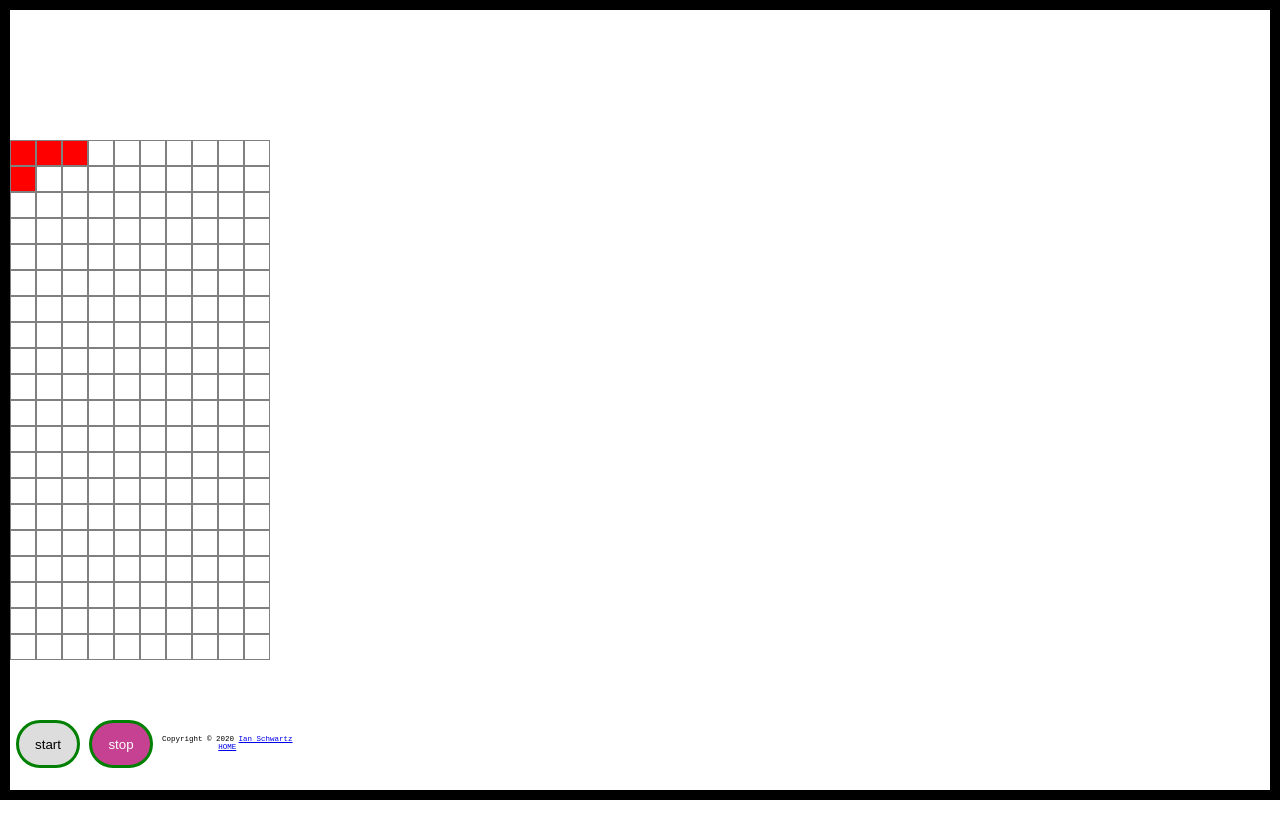
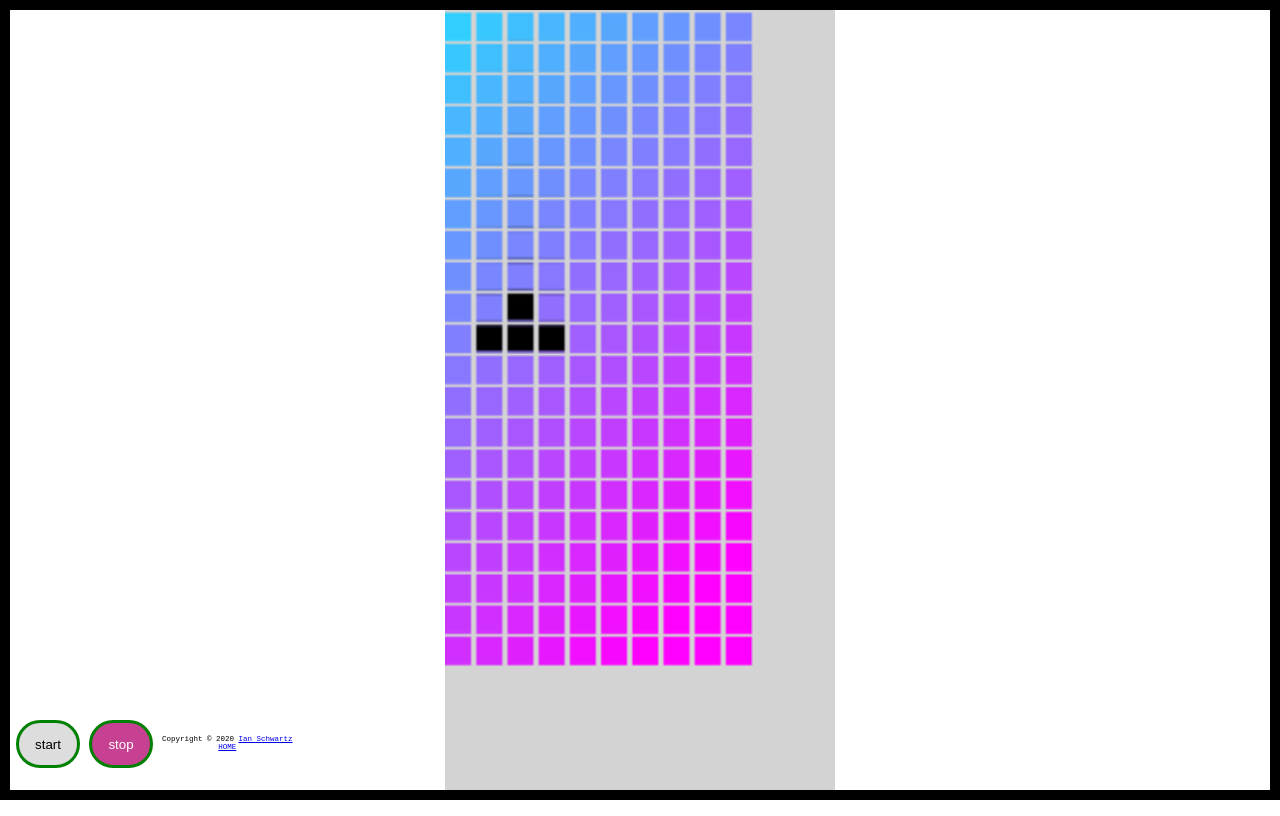
Before and after one commit to schwartzworld/letterpress, a plain HTML site: page deadris/index.html in a window 1280 px wide. Drawn offline with Linux system fonts and the light colour scheme.

Commit message:
Fleshed out a lot of tetris functionality

```diff
--- a/deadris/index.html
+++ b/deadris/index.html
@@ -82,7 +82,10 @@
     .hidden {
       display: none;
     }
-
+    canvas {
+      background:  lightgray;
+      height: 100%;
+    }
     footer {
       background: white;
       font-size: 50%;
@@ -94,7 +97,7 @@
 
 <body>
   <div id='wrapper'>
-    <div id='game'></div>
+    <canvas width="150" height="300"></canvas>
   </div>
   <section id='controls'>
     <button class='dead' onclick='start()'>start</button>
@@ -105,212 +108,283 @@
     </footer>
   </section>
   <script>
-    /*
-    Any live cell with two or three live neighbors survives.
-    Any dead cell with three live neighbors becomes a live cell.
-    All other live cells die in the next generation. Similarly, all other dead cells stay dead.
-    */
-
-    // event listener for showing / hiding controls
-    document.body.onkeyup = function(e){
-      if(e.keyCode == 32){
-        toggleControls();
-      }
-    }
 
     const game = document.querySelector('#game');
     const controls = document.querySelector('#controls');
 
-    const toggleControls = () => {
-      if (controls.className === 'hidden') {
-        controls.className = '';
-      } else {
-        controls.className = 'hidden';
+    const Canvas = () => {
+      const canvas = document.querySelector('canvas');
+      const ctx = canvas.getContext('2d');
+      const drawSquare = (color, { x, y, size }) => {
+        ctx.fillStyle = color;
+        ctx.fillRect(x, y, size, size);
+      }
+      return {
+        drawSquare,
       }
     }
-    class Cell {
-      constructor(row, col, alive = false) {
-        this.id = `${row},${col}`;
-        this.row = row;
-        this.col = col;
-        this.alive = alive;
+
+    const c = Canvas();
+
+    class Square {
+      constructor({rowId, squareId, filled = false}) {
+        this.rowId = rowId;
+        this.squareId = squareId;
+        this.filled = filled;
       }
 
-      toggle = () => {
-        this.alive = !this.alive;
+      static size = 10;
+
+      draw(inActivePiece) {
+        const x = (Square.size + 2) * this.squareId;
+        const y = (Square.size + 2) * (this.rowId - 5.9);
+
+        const r = 255 - ((this.squareId + this.rowId) * 8);
+        const color =  this.filled ? 'green' : inActivePiece ? 'black' : `rgb(${255 - r} ${r} 255)`
+        c.drawSquare(color, {
+          x,
+          y,
+          size: Square.size,
+        })
       }
 
-      neighbors = () => {
-        return gameBoard ? gameBoard.getNeighbors(this.row, this.col) : [];
+      get canMoveLeft() {
+        return this.squareId > 0;
+      }
+      get canMoveRight() {
+        return this.squareId <= Board.width - 2;
       }
 
-      nextState = () => {
-        return this;
+      is(square) {
+        return square.rowId === this.rowId && square.squareId === this.squareId;
       }
 
-      toRepresentation = (activePiece) => {
-        const isActive = activePiece.shapeIDs().find(cell => cell === this.id);
-        return `<div class='cell' style="${isActive ? 'background: red;' : ''}"></div>`
+      down = () => {
+        return new Square({
+          rowId: this.rowId + 1,
+          squareId: this.squareId,
+        })
+      }
+
+      left = () => {
+        return new Square({
+          rowId: this.rowId,
+          squareId: this.squareId - 1,
+        })
+      }
+      right = () => {
+        return new Square({
+          rowId: this.rowId,
+          squareId: this.squareId + 1,
+        })
+      }
+
+      static create(rowId, squareId) {
+        return new Square({rowId, squareId})
       }
     }
 
     class Row {
-      constructor(length, rid, cells) {
-        this.length = length;
-        this.id = rid;
-        if (cells) {
-          this.cells = cells;
-        } else {
-          const blankCells = new Array(length).fill(null).map((cell, cid) => new Cell(Number(rid), Number(cid)));
-          this.cells = new Map();
-          blankCells.forEach((cell, cid) => {
-            this.cells.set(cid, cell);
-          });
+      constructor({ squares }) {
+        this.squares = squares;
       }
-      }
-
-      toRepresentation = (activePiece) => {
-        const cells = [...this.cells.values()].map(cell => cell.toRepresentation(activePiece)).join('');
-        return `<div class='row'>${cells}</div>`
-      }
-
-      nextState = () => {
-        const next = new Map();
-        this.cells.forEach((cell, cid) => {
-          next.set(cid, cell.nextState())
-        });
-        return new Row(this.length, this.id, next);
+      static create = (rowId) => {
+        const squares = new Array(Board.width).fill(0).map((__, squareId) => {
+          return Square.create(rowId, squareId);
+        })
+        return new Row({ squares });
       }
     }
 
     class Piece {
-      constructor(props = {}) {
-        const { x = 0, y = 0, form = 'L'} = props;
-        this.x = x;
-        this.y = y;
-        this.form = form;
-        this.position = 0;
-        console.log(this)
+      constructor({squares}) {
+        this.squares = squares;
       }
-      shape = () => {
-        const {x , y} = this;
-        const shapes = { L: [ [{x, y}, {x: x + 1, y }, {x, y: y + 1}, {x, y: y + 2}]] }
-        return shapes[this.form][this.position];
+      next = () => {
+        return new Piece({
+          squares: this.squares.map(sq => sq.down())
+        })
       }
-      shapeIDs = () => this.shape().map(cell => `${cell.x},${cell.y}`);
-      isIn = (cell) => {
-        return this.shapeIDs.includes(cell.id)
+      moveLeft = () => {
+        if (this.squares.some(sq => sq.squareId <= 0)) return this;
+        return new Piece({
+          squares: this.squares.map(sq => sq.left())
+        });
+      }
+      moveRight = () => {
+        if (this.squares.some(sq => sq.squareId >= 9)) return this;
+        return new Piece({
+          squares: this.squares.map(sq => sq.right())
+        });
+      }
+      has(sq) {
+        return this.squares.some(s => s.is(sq));
       }
     }
 
   	class Board {
-  		constructor(rows) {
-        if (rows) {
+  		constructor({ rows, piece }) {
         this.rows = rows;
-        } else {
-          const   height = 20,
-                  width = 10,
-                  rows = new Array(height).fill(null).map((row, rid) => new Row(width, Number(rid))),
-                  r = new Map();
-          rows.forEach((row, rid) => r.set(rid, row));
-          this.rows = r;
-
-          this.activePiece = new Piece();
-        }
-        this.draw();
+        this.piece = piece;
+        this.render()
       }
 
-      toggle = (x, y) => {
-        const row = this.rows.get(x);
-        const cell = row.cells.get(y);
-        cell.toggle();
-        this.draw();
+      findSquarePair = (sq) => {
+        return this.squares.find(s => {
+          return s.rowId === sq.rowId && s.squareId === sq.squareId
+        });
       }
 
-  		draw = () => {
-        const board = [...this.rows.values()].map(row => row.toRepresentation(this.activePiece)).join('');
-        game.innerHTML = board;
+      get squares () {
+        const visibleRows = this.rows.slice(Math.max(this.rows.length - 21, 1))
+        return visibleRows.map(r => r.squares).flat()
       }
 
-      nextState = () => {
-        const next = new Map();
-        this.rows.forEach((row, rid) => {
-          next.set(rid, row.nextState())
-        });
-        return new Board(next);
+      shouldMergePiece = () => {
+        if (this.piece.squares.some(sq => sq.rowId === this.rows.length - 1)) {
+          return true;
+        }
+        if (this.piece.squares.some(sq => {
+          const pair = this.findSquarePair(sq.down());
+          return pair?.filled;
+        })) return true;
+
+        return false;
       }
 
-      getCell = (([r, c]) => {
-        const row = this.rows.get(r);
-        if (!row) return {};
-        const col = row.cells.get(c);
-        return col || {};
+      mergePiece = () => {
+        const rows = this.rows.map(r => {
+          const squares = r.squares.map(sq => {
+            return new Square({
+              ...sq,
+              filled: sq.filled || this.piece.has(sq),
             })
-
-      getNeighbors = (cells) => {
-        return cells.map(cell => {
-          const row = Number(cell.row);
-          const col = Number(cell.cell);
-
-          const prevRow = row - 1;
-          const nextRow = row + 1;
-          const prevCol = col - 1;
-          const nextCol = col + 1;
-          return {
-            prevRow, row, nextRow, prevCol, col, nextCol
-          }
+          })
+          return new Row({
+            ...r,
+            squares,
+          })
+        })
+        return new Board({
+          rows,
+          piece: new Piece({
+            squares: [
+              Square.create(4, 1),
+              Square.create(4, 2),
+              Square.create(4, 3),
+              Square.create(3, 2),
+            ]
+          })
         })
       }
 
-      static create = () => {
-        return new Board();
+      moveDown = () => {
+        if (this.shouldMergePiece()) {
+          return this.mergePiece();
+        } else {
+          return new Board({
+            ...this,
+            piece: this.piece.next()
+          })
         }
       }
 
-    let gameBoard;
-
-    let liff;
-
-    let speed = 500;
-    let steps = 0;
-
-    const faster = () => {
-      speed -= (speed * 0.2);
+      render() {
+        this.squares.forEach(sq => {
+          const filled = this.piece.squares.some(s => s.is(sq));
+          sq.draw(filled)
+        })
       }
 
-    const slower = () => {
-      speed += (speed * 0.2);
+      doesNotIntersect = (square) => {
+        return !this.squares.some(sq => sq.is(square));
       }
 
-    const [startButton, stopButton, fasterButton, slowerButton, resetButton, stepButton] = document.querySelectorAll('button');
+      canMoveLeft = () => {
+        const next = this.piece.moveLeft();
+        if (next.squares.some(sq => {
+          const pair = this.findSquarePair(sq);
+          return pair?.filled;
+        })) return false;
 
-    const start = () => {
-      stop();
-      liff = setInterval(step, speed);
+        if (this.doesNotIntersect(next)) return next;
+
+        return null;
       }
 
-    const stop = () => {
-      clearInterval(liff);
-      gameBoard.draw();
+      canMoveRight = () => {
+        const next = this.piece.moveRight();
+        if (next.squares.some(sq => {
+          const pair = this.findSquarePair(sq);
+          return pair?.filled;
+        })) return false;
+
+        if (this.doesNotIntersect(next)) return next;
+
+        return null;
       }
 
-    const step = () => {
-      const { activePiece } = gameBoard
+      moveLeft = () => {
+        if (this.canMoveLeft()) {
+          return new Board({
+            ...this,
+            piece: this.piece.moveLeft(),
+          })
+        }
+        return this;
+      }
+      moveRight = () => {
+        if (this.canMoveRight()) {
+          return new Board({
+            ...this,
+            piece: this.piece.moveRight(),
+          })
+        }
+        return this;
+      }
 
-      try {
-        steps += 1;
-        gameBoard.draw();
-      } catch (e) {
-        console.error({e})
-        clearInterval(game);
+      static height = 27;
+      static width = 10;
+
+      static create = () => {
+        const rows = new Array(Board.height).fill(0).map((_, rowId) => {
+          return Row.create(rowId)
+        });
+        const piece = new Piece({
+          squares: [
+            Square.create(4, 1),
+            Square.create(4, 2),
+            Square.create(4, 3),
+            Square.create(3, 2),
+          ]
+        })
+        return new Board({ rows, piece });
+      }
+  	}
+
+    let board = Board.create();
+    // event listener for showing / hiding controls
+    document.body.onkeydown = function(e){
+      console.log(e.keycode)
+      switch (e.keyCode) {
+        case 37: // left
+          board = board.moveLeft();
+          return;
+        case 39: // right
+          board = board.moveRight();
+          return;
+        case 40: // down
+          board = board.moveDown();
+        case 38: // up
+        default:
+          return;
       }
     }
 
   	const play = () => {
-      steps = 0;
-      gameBoard = Board.create();
-      gameBoard.draw();
-      start();
+      setInterval(() => {
+        board = board.moveDown()
+      }, 400)
   	}
 
     play();
```
Also changed, not shown: snek/index.html (+12 -3 lines). Lines whose indentation alone changed are shown as unchanged.
